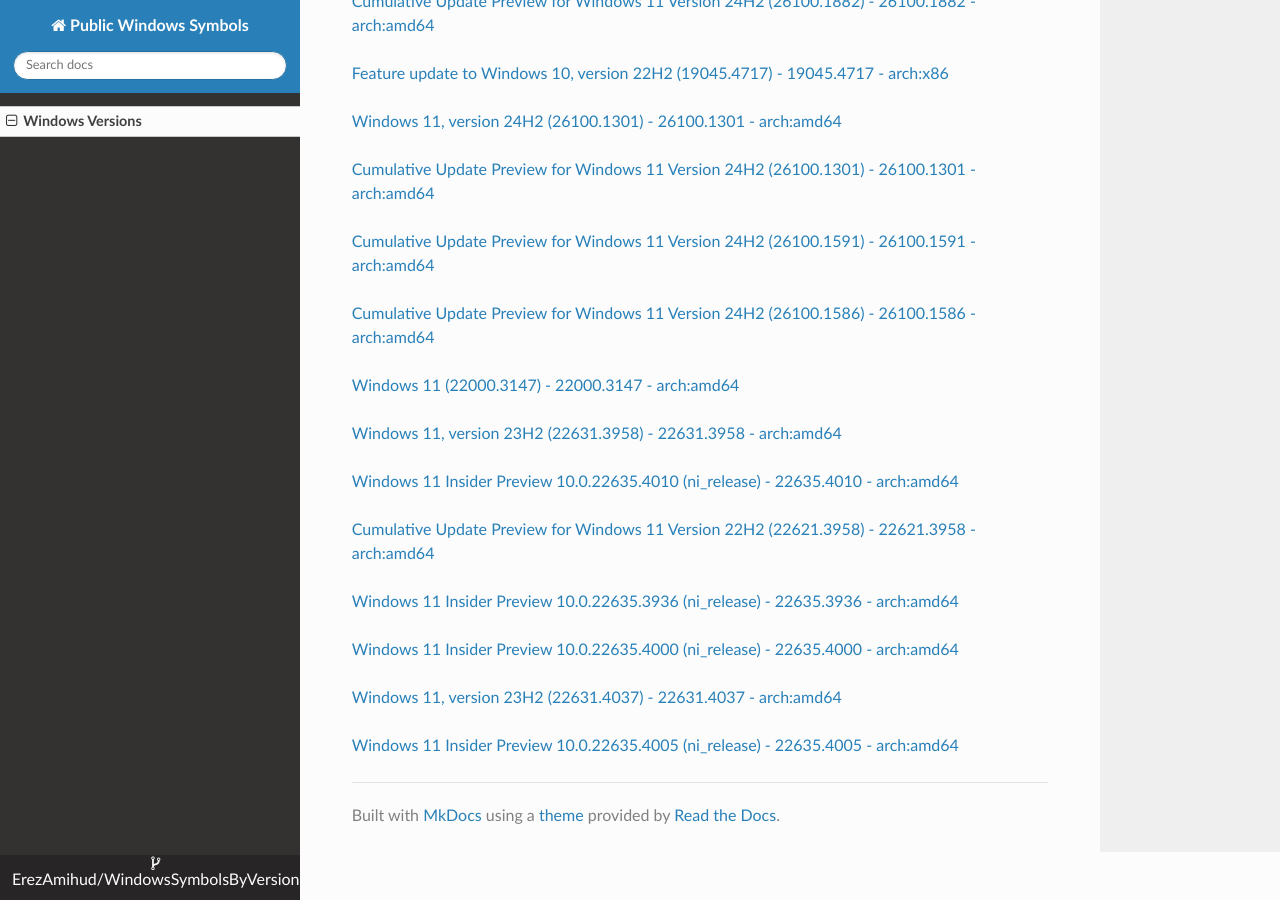
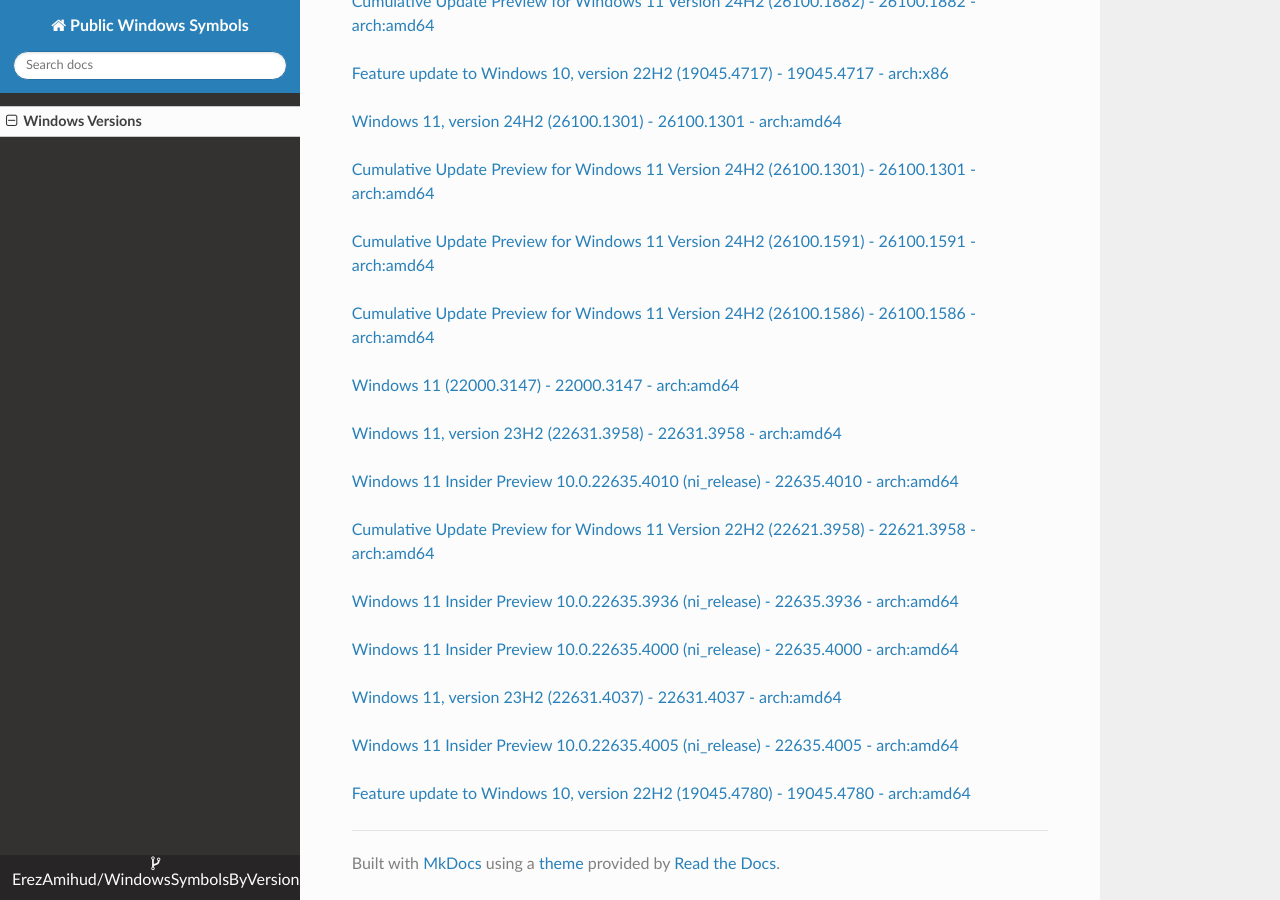
Before and after one commit to ErezAmihud/WindowsSymbolsByVersion, an MkDocs documentation site: the page built from docs/index.md, in a window 1280 px wide and 900 px high, scrolled down 8693 px. Built offline with MkDocs 1.6.1, drawn with Linux system fonts in a browser that asks for light colours; nearby versions of some CDN libraries.

Commit message:
Automated commit, add manifest for 8717a3fa-98ac-4ca8-b87d-df92e1008a63

```diff
--- a/docs/index.md
+++ b/docs/index.md
@@ -445,3 +445,6 @@
 
 
 [Windows 11 Insider Preview 10.0.22635.4005 (ni_release) - 22635.4005 - arch:amd64](https://github.com/ErezAmihud/WindowsSymbolsByVersion/blob/main/manifests/80380bee-6c60-455b-ad20-d995a61addbb.manifest)
+
+
+[Feature update to Windows 10, version 22H2 (19045.4780) - 19045.4780 - arch:amd64](https://github.com/ErezAmihud/WindowsSymbolsByVersion/blob/main/manifests/8717a3fa-98ac-4ca8-b87d-df92e1008a63.manifest)
```
Also changed, not shown: process_builds.json (+1 -1 lines), 1 other file.
